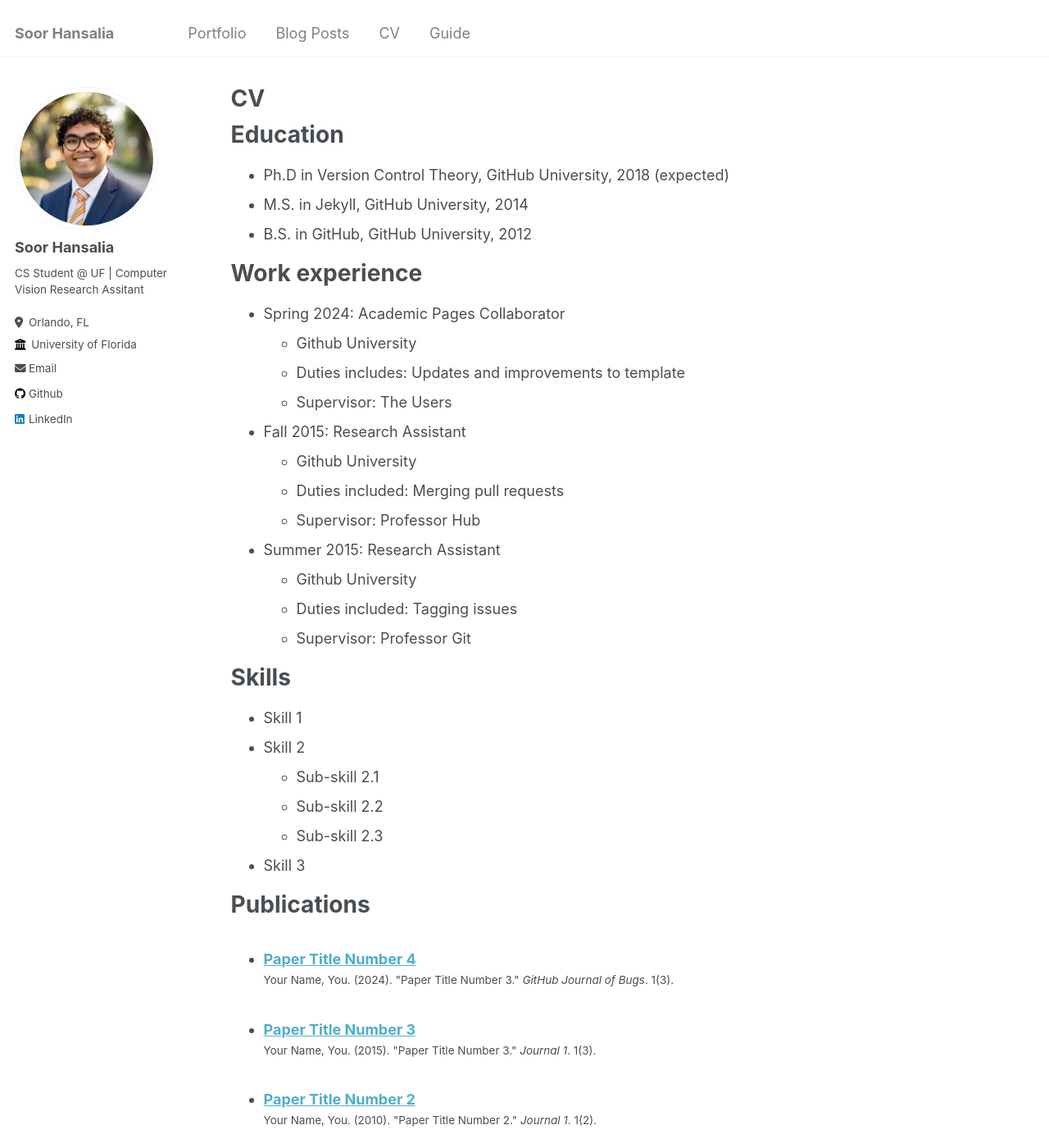
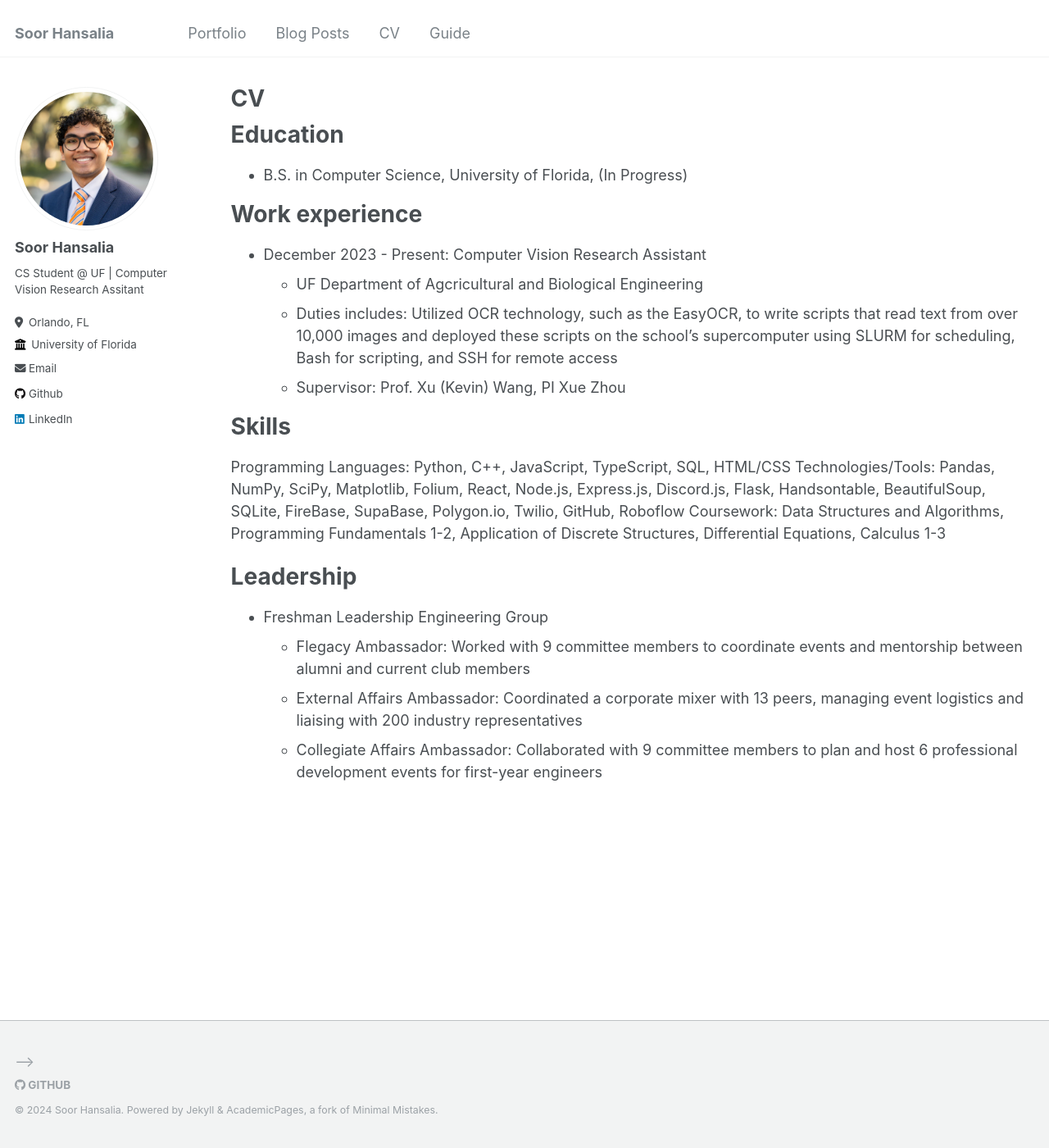
Before and after one commit to Soor1/Soor1.github.io, a Jekyll site: the page built from _pages/cv.md, in a window 1280 px wide and 1400 px high. Shown: the whole window at 82% size. Built offline with Jekyll 4.4.1, drawn with Linux system fonts in a browser that asks for light colours; some of the changed text lies outside the part shown.

Commit message:
Update cv.md

```diff
--- a/_pages/cv.md
+++ b/_pages/cv.md
@@ -11,37 +11,22 @@ redirect_from:
 
 Education
 ======
-* Ph.D in Version Control Theory, GitHub University, 2018 (expected)
-* M.S. in Jekyll, GitHub University, 2014
-* B.S. in GitHub, GitHub University, 2012
+* B.S. in Computer Science, University of Florida, (In Progress)
 
 Work experience
 ======
-* Spring 2024: Academic Pages Collaborator
-  * Github University
-  * Duties includes: Updates and improvements to template
-  * Supervisor: The Users
-
-* Fall 2015: Research Assistant
-  * Github University
-  * Duties included: Merging pull requests
-  * Supervisor: Professor Hub
-
-* Summer 2015: Research Assistant
-  * Github University
-  * Duties included: Tagging issues
-  * Supervisor: Professor Git
+* December 2023 - Present: Computer Vision Research Assistant
+  * UF Department of Agcricultural and Biological Engineering
+  * Duties includes: Utilized OCR technology, such as the EasyOCR, to write scripts that read text from over 10,000 images and deployed these scripts on the school’s supercomputer using SLURM for scheduling, Bash for scripting, and SSH for remote access
+  * Supervisor: Prof. Xu (Kevin) Wang, PI Xue Zhou
 
 Skills
 ======
-* Skill 1
-* Skill 2
-  * Sub-skill 2.1
-  * Sub-skill 2.2
-  * Sub-skill 2.3
-* Skill 3
+Programming Languages: Python, C++, JavaScript, TypeScript, SQL, HTML/CSS
+Technologies/Tools: Pandas, NumPy, SciPy, Matplotlib, Folium, React, Node.js, Express.js, Discord.js, Flask, Handsontable, BeautifulSoup, SQLite, FireBase, SupaBase, Polygon.io, Twilio, GitHub, Roboflow
+Coursework: Data Structures and Algorithms, Programming Fundamentals 1-2, Application of Discrete Structures, Differential Equations, Calculus 1-3
 
-Publications
+<!--- Publications
 ======
   <ul>{% for post in site.publications reversed %}
     {% include archive-single-cv.html %}
@@ -58,7 +43,11 @@ Teaching
   <ul>{% for post in site.teaching reversed %}
     {% include archive-single-cv.html %}
   {% endfor %}</ul>
+--->
 
-Service and leadership
+Leadership
 ======
-* Currently signed in to 43 different slack teams
+* Freshman Leadership Engineering Group
+  * Flegacy Ambassador: Worked with 9 committee members to coordinate events and mentorship between alumni and current club members
+  * External Affairs Ambassador: Coordinated a corporate mixer with 13 peers, managing event logistics and liaising with 200 industry representatives
+  * Collegiate Affairs Ambassador: Collaborated with 9 committee members to plan and host 6 professional development events for first-year engineers
```
